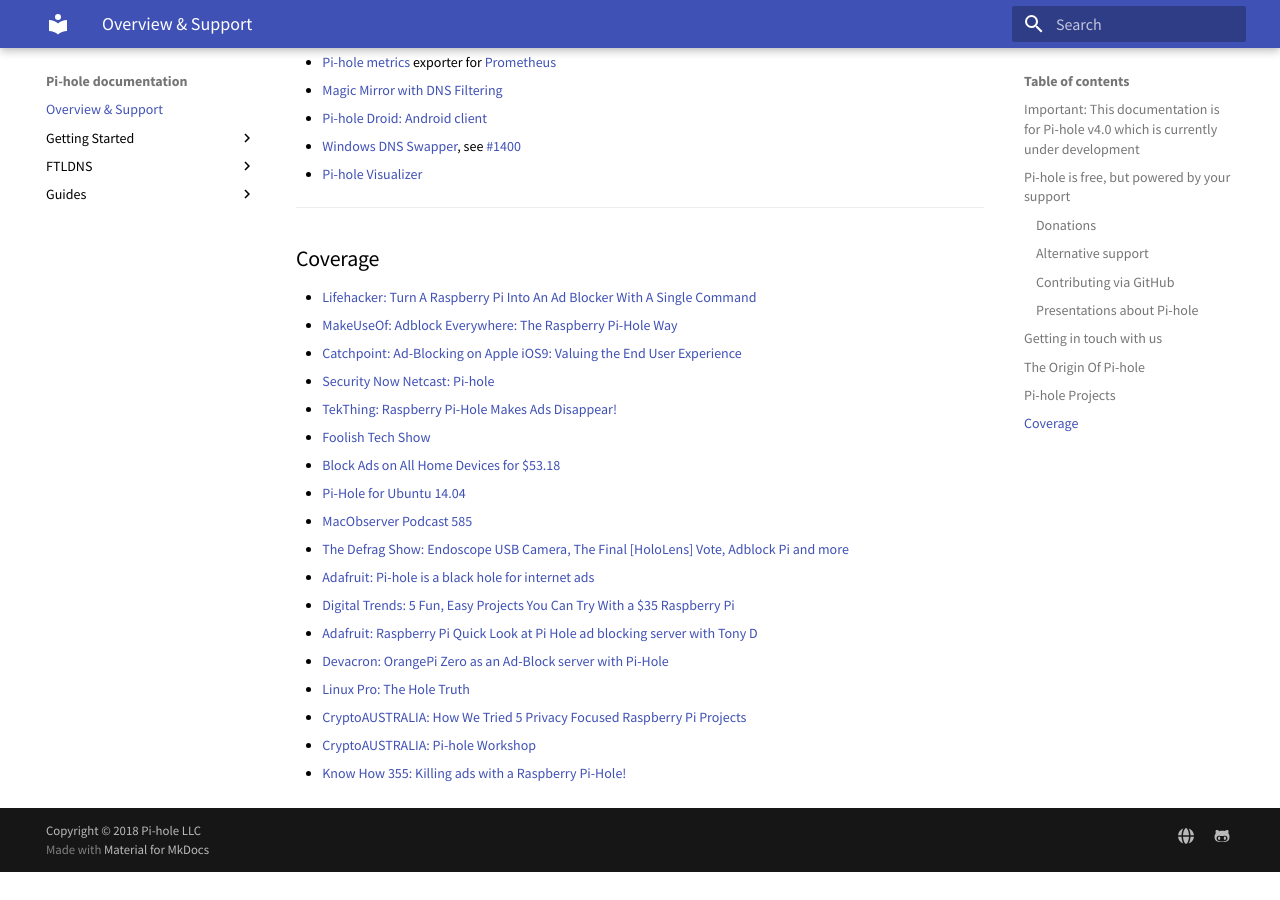
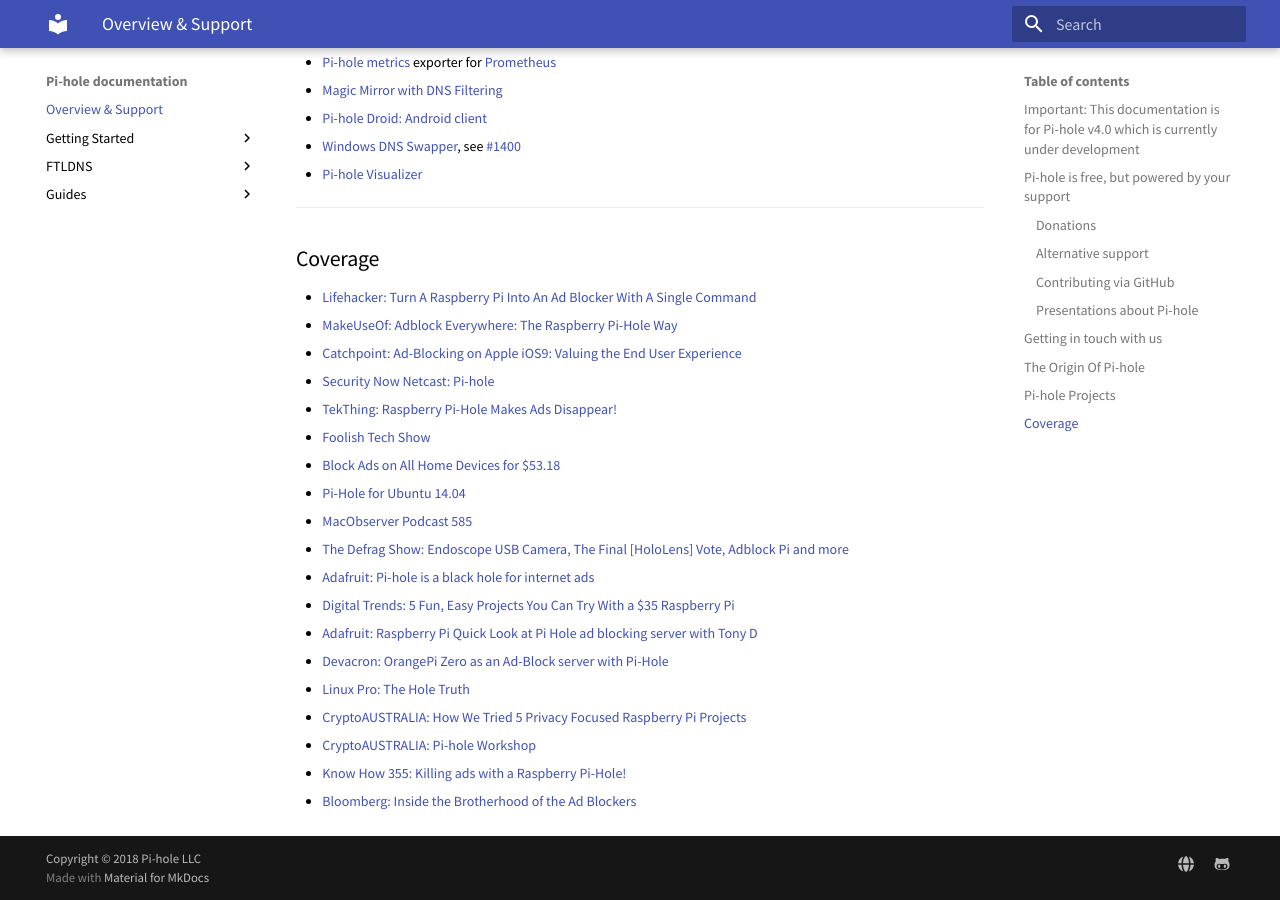
Before and after one commit to pi-hole/docs, an MkDocs documentation site: the page built from docs/index.md, in a window 1280 px wide and 900 px high, scrolled down 3113 px. Built offline with MkDocs 1.6.1 and Material for MkDocs 9.7.7, drawn with Linux system fonts in a browser that asks for light colours; old or Windows-style settings are respelled for this version of MkDocs; before the commit the page ends 3985 px from its top, so only the background shows below that.

Commit message:
Add bloomber article
Signed-off-by: Adam Warner <adamw@rner.email>

```diff
--- a/docs/index.md
+++ b/docs/index.md
@@ -134,4 +134,6 @@
 - [CryptoAUSTRALIA: How We Tried 5 Privacy Focused Raspberry Pi Projects](https://blog.cryptoaustralia.org.au/2017/10/05/5-privacy-focused-raspberry-pi-projects/)
 - [CryptoAUSTRALIA: Pi-hole Workshop](https://blog.cryptoaustralia.org.au/2017/11/02/pi-hole-network-wide-ad-blocker/)
 - [Know How 355: Killing ads with a Raspberry Pi-Hole!](https://www.twit.tv/shows/know-how/episodes/355)
+- [Bloomberg: Inside the Brotherhood of the Ad Blockers](https://www.bloomberg.com/news/features/2018-05-10/inside-the-brotherhood-of-pi-hole-ad-blockers)
+
 {!abbreviations.md!}
```
